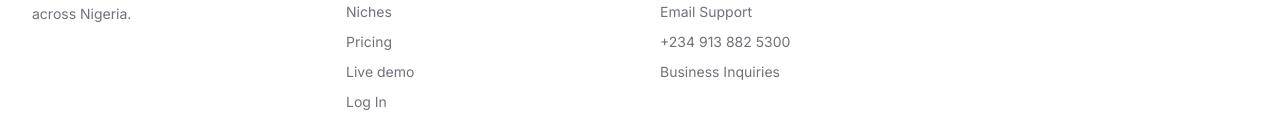
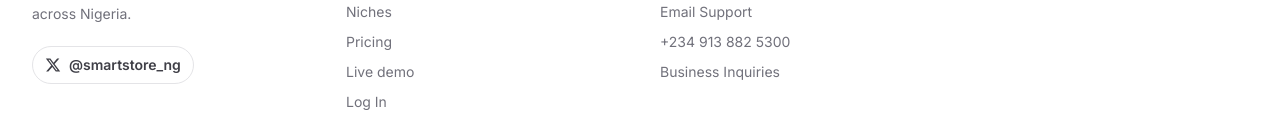
Before and after one commit to Mascottz/SmartStore, a React (Vite) app: page / in a window 1280 px wide. Shown: the part 7755-7891 px from the top of the page. Built offline with nearby package versions, Linux system fonts and the light colour scheme; no server answers.

Commit message:
Add SmartStore NG X account to landing page
Co-authored-by: arena-agent <297053741+arena-agent@users.noreply.github.com>

```diff
--- a/src/pages/Landing.jsx
+++ b/src/pages/Landing.jsx
@@ -624,6 +624,23 @@ export default function Landing() {
             <p className="mt-4 max-w-xs leading-6">
               Smarter management for shops, pharmacies, boutiques, and restaurants across Nigeria.
             </p>
+            <a
+              href="https://x.com/smartstore_ng"
+              target="_blank"
+              rel="noopener noreferrer"
+              aria-label="Follow SmartStore NG on X (@smartstore_ng)"
+              className="mt-5 inline-flex items-center gap-2 rounded-full border border-zinc-200 px-3 py-2 font-semibold text-zinc-700 transition-colors hover:border-emerald-300 hover:text-emerald-600"
+            >
+              <svg
+                viewBox="0 0 24 24"
+                className="h-4 w-4"
+                fill="currentColor"
+                aria-hidden="true"
+              >
+                <path d="M18.244 2.25h3.308l-7.227 8.26 8.502 11.24H16.17l-5.214-6.817L4.99 21.75H1.68l7.73-8.835L1.254 2.25H8.08l4.713 6.231zm-1.161 17.52h1.833L7.084 4.126H5.117z" />
+              </svg>
+              @smartstore_ng
+            </a>
           </div>
           <div>
             <h3 className="text-xs font-bold uppercase tracking-[0.16em] text-zinc-900">Product</h3>
```
Also changed, not shown: 1 other file (tests, documents, lock files or other folders).
